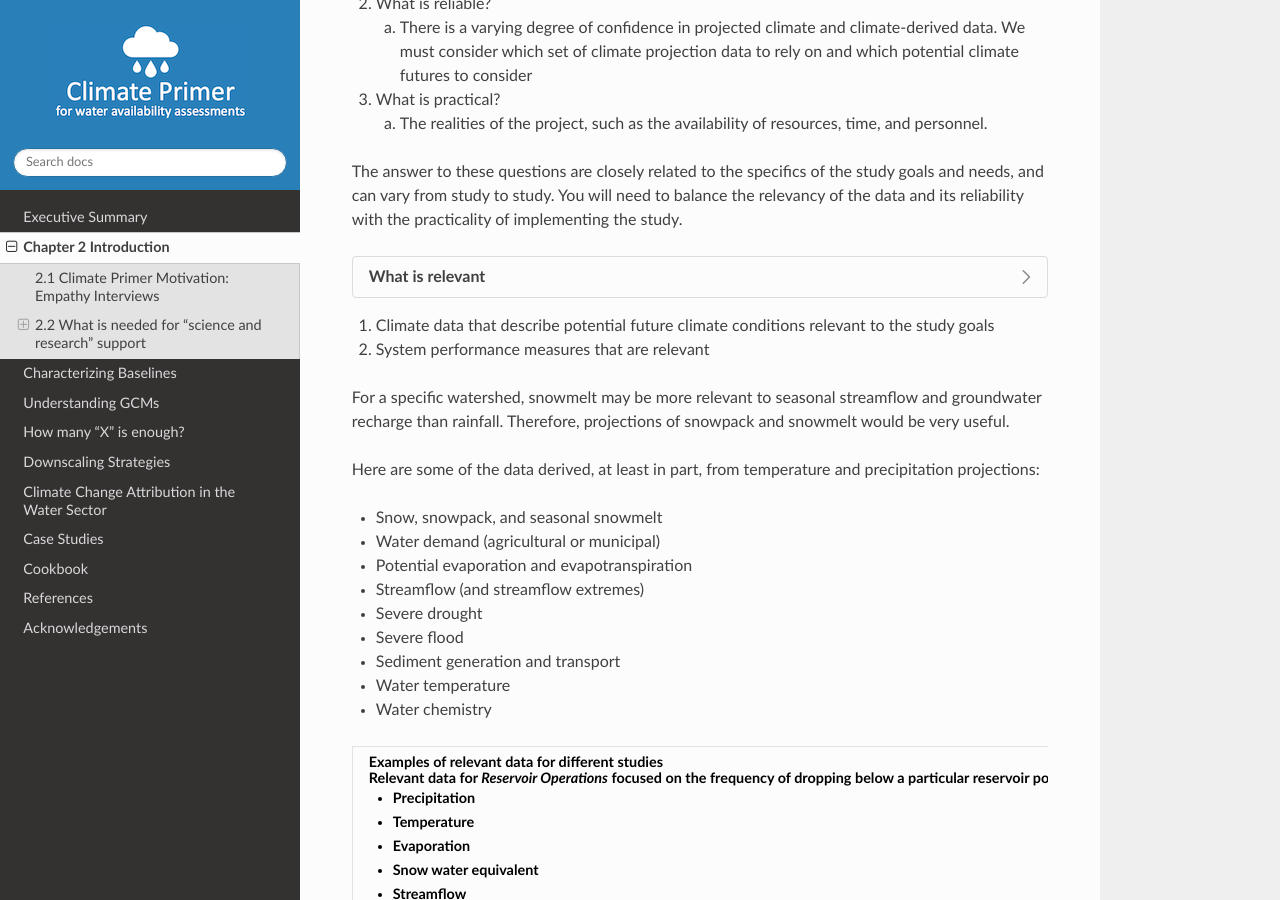
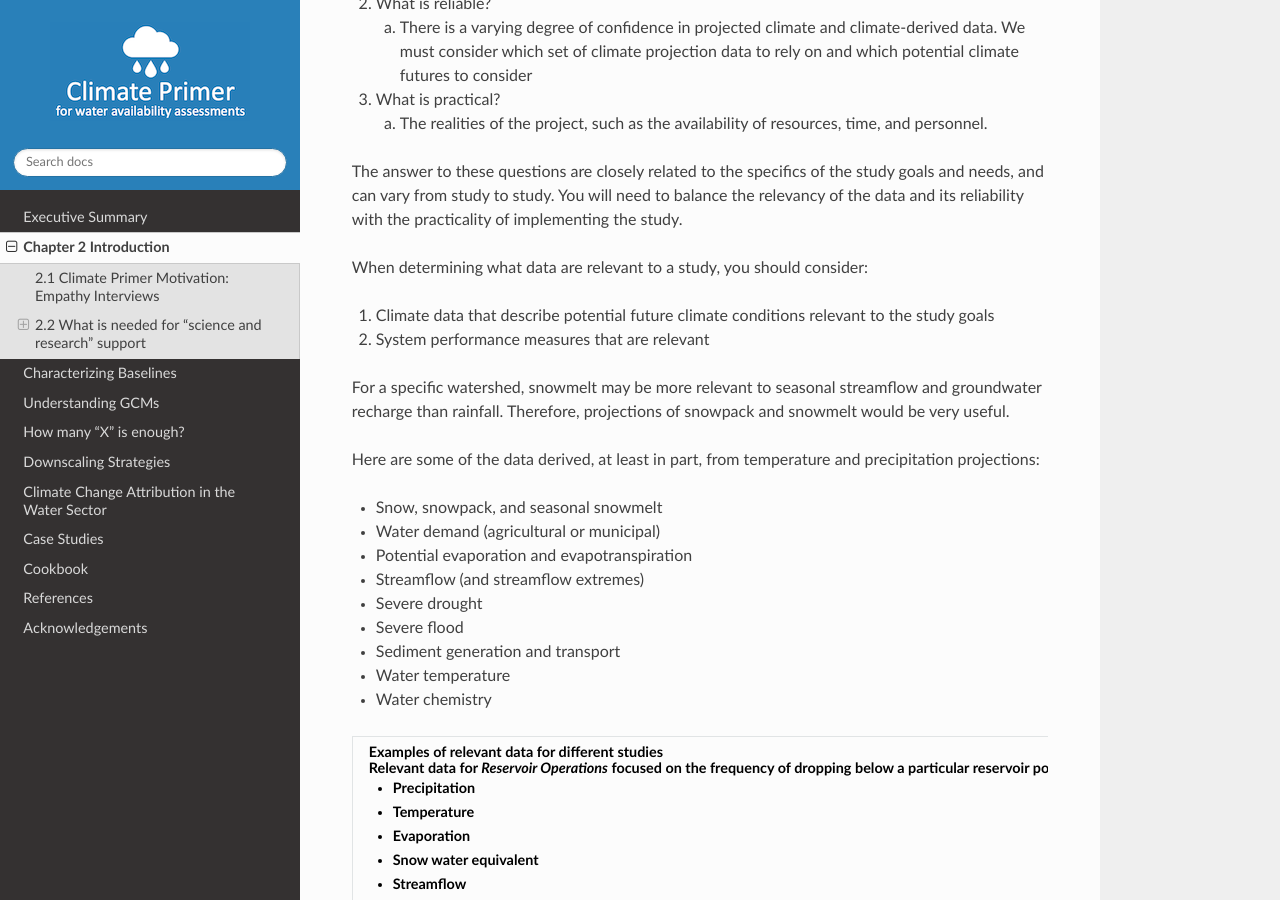
Before and after one commit to NCAR/climate-primer-water, a Sphinx documentation site: the page built from doc/introduction.rst, in a window 1280 px wide and 900 px high, scrolled down 2743 px. Built offline with Sphinx 7.4.7 and the Read the Docs theme 2.0.0, drawn with Linux system fonts in a browser that asks for light colours; part of the change alters nothing that is shown.

```diff
--- a/doc/introduction.rst
+++ b/doc/introduction.rst
@@ -196,9 +196,11 @@ specifics of the study goals and needs, and can vary from study to
 study. You will need to balance the relevancy of the data and its
 reliability with the practicality of implementing the study.
 
-.. dropdown:: What is relevant
+.. dropdown:: What is relevant?
+    :class-body:
 
-    Simply stated, the “\ **what is relevant**\ ” question asks you to identify which climate impacts and climate-derived data are important. The answer will likely vary depending on the mission area and specific decisions that need to be made.        When determining what data are relevant to a study, you should consider:
+    Simply stated, the “\ **what is relevant**\ ” question asks you to identify which climate impacts and climate-derived data are important. The answer will likely vary depending on the mission area and specific decisions that need to be made.
+When determining what data are relevant to a study, you should consider:
 
 1. Climate data that describe potential future climate conditions
    relevant to the study goals
```
